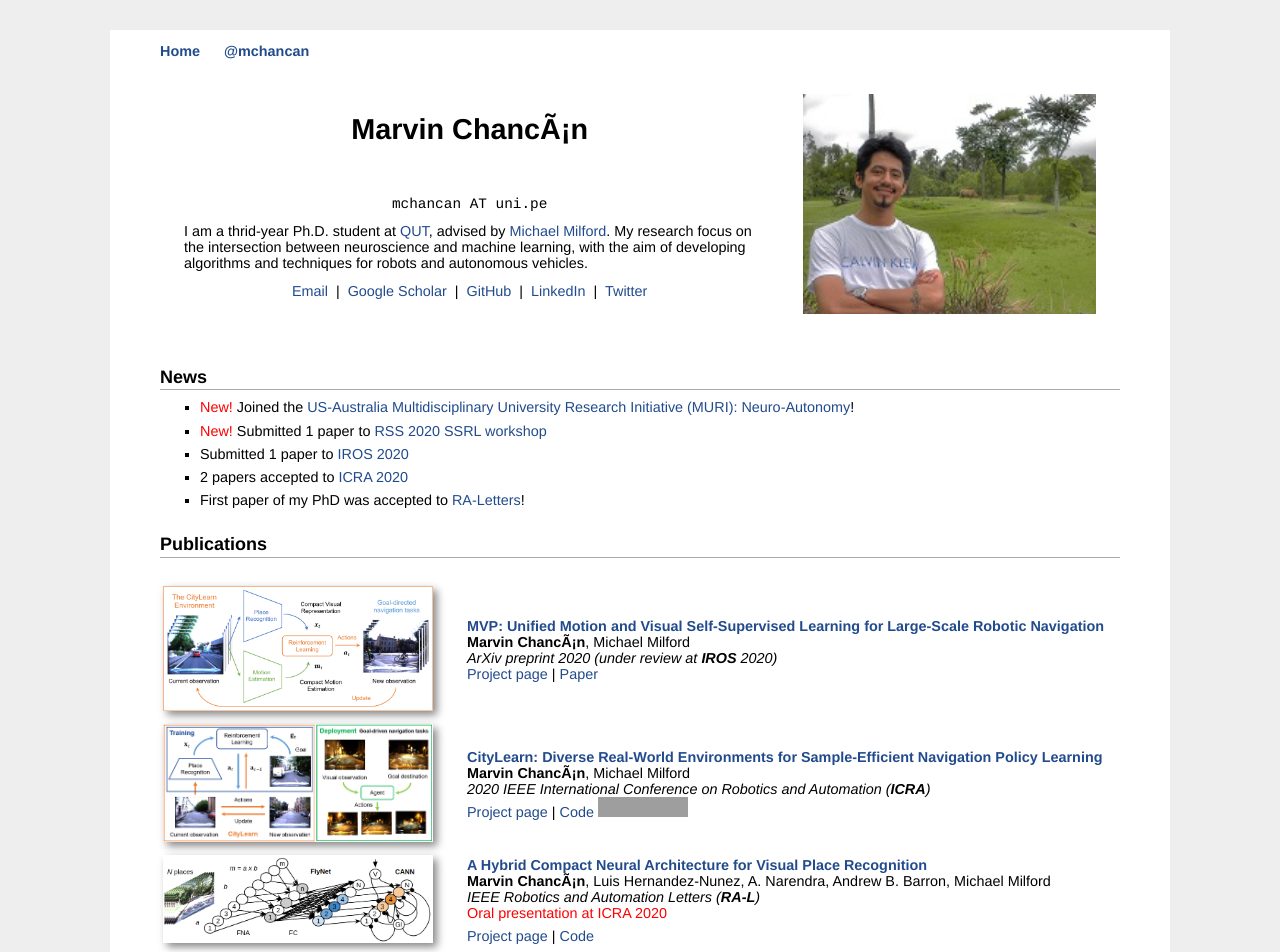
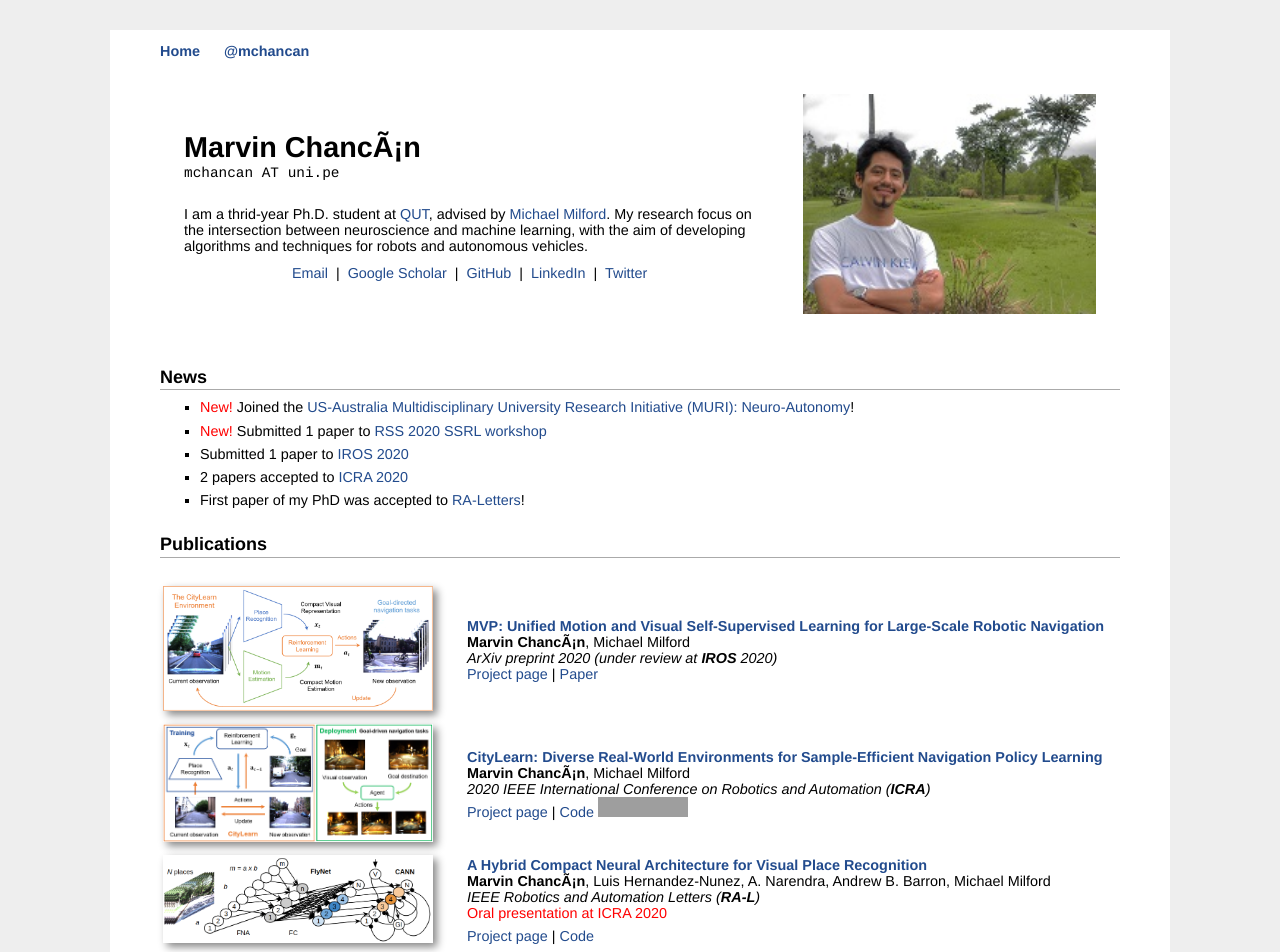
Before and after one commit to mchancan/mchancan.github.io, a Jekyll site: the page built from index.html, in a window 1280 px wide. Shown: the top 952 px of the page. Built offline with Jekyll 4.4.1, drawn with Linux system fonts in a browser that asks for light colours; comment, search, counter and statistics services are not loaded; grey boxes are pictures that could not be loaded.

Commit message:
Update index.html

```diff
--- a/index.html
+++ b/index.html
@@ -6,15 +6,11 @@ title: Marvin's Homepage
 <table style="width:100%;border:0px;border-spacing:0px;border-collapse:separate;margin-right:auto;margin-left:auto;">
 <tr style="padding:0px">
 	<td style="padding:2.5%;width:60%;vertical-align:middle">
+		<p align="center">
 		<div id="toptitle">
-		<h1>
-			<p align="center">
-			<b>Marvin Chancán</b>
-			</p>
-		</h1>
+		<h1><b>Marvin Chancán</b></h1>
+		<font face="courier">mchancan AT uni.pe</font>
 		</div>
-		<p align="center">
-		<font face="courier">mchancan AT uni.pe</font>
 		</p>
 		<p>
 			I am a thrid-year Ph.D. student at <a href="https://www.qut.edu.au/science-engineering/schools/electrical-engineering-robotics">QUT</a>, advised by <a href="https://scholar.google.com/citations?user=TDSmCKgAAAAJ&hl=en">Michael Milford</a>. My research focus on the intersection between neuroscience and machine learning, with the aim of developing algorithms and techniques for robots and autonomous vehicles.
```
